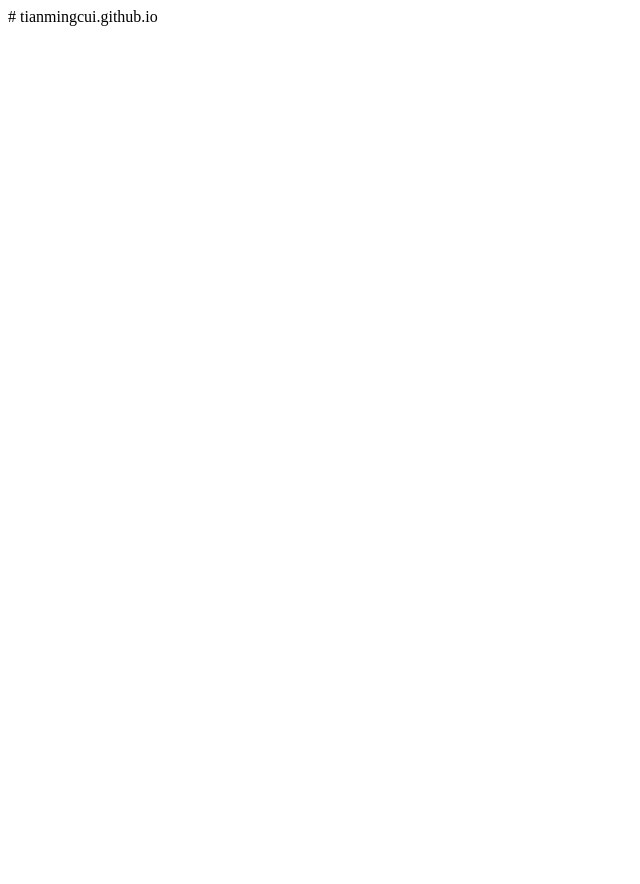
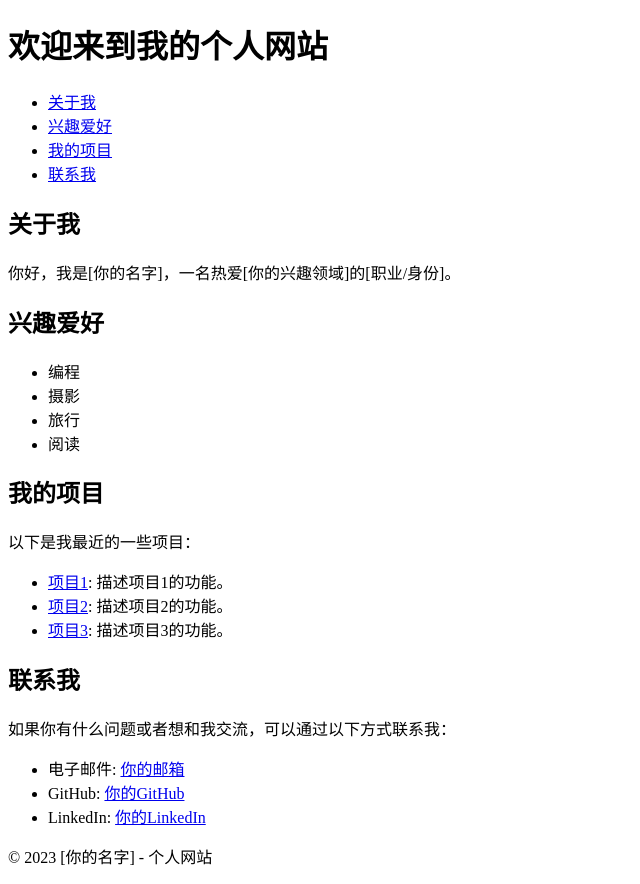
Before and after one commit to Clark320/tianmingcui.github.io, a plain HTML site: page index.html in a window 1280 px wide. Shown: the whole page, without its empty margins (0-640 px from the left). Before the commit the page ends 800 px from the top, so only its background shows below. Drawn offline with Linux system fonts and the light colour scheme.

Commit message:
Update index.html

```diff
--- a/index.html
+++ b/index.html
@@ -1 +1,64 @@
-# tianmingcui.github.io
+<!DOCTYPE html>
+<html lang="zh-CN">
+<head>
+    <meta charset="UTF-8">
+    <meta name="viewport" content="width=device-width, initial-scale=1.0">
+    <title>我的个人网站</title>
+    <link rel="stylesheet" href="styles.css"> <!-- 引入你的CSS样式 -->
+    <link rel="icon" type="image/png" href="favicon.png"> <!-- 网站图标 -->
+</head>
+<body>
+
+<header>
+    <h1>欢迎来到我的个人网站</h1>
+    <nav>
+        <ul>
+            <li><a href="#about">关于我</a></li>
+            <li><a href="#interests">兴趣爱好</a></li>
+            <li><a href="#projects">我的项目</a></li>
+            <li><a href="#contact">联系我</a></li>
+        </ul>
+    </nav>
+</header>
+
+<section id="about">
+    <h2>关于我</h2>
+    <p>你好，我是[你的名字]，一名热爱[你的兴趣领域]的[职业/身份]。</p>
+</section>
+
+<section id="interests">
+    <h2>兴趣爱好</h2>
+    <ul>
+        <li>编程</li>
+        <li>摄影</li>
+        <li>旅行</li>
+        <li>阅读</li>
+    </ul>
+</section>
+
+<section id="projects">
+    <h2>我的项目</h2>
+    <p>以下是我最近的一些项目：</p>
+    <ul>
+        <li><a href="https://github.com/你的用户名/项目1">项目1</a>: 描述项目1的功能。</li>
+        <li><a href="https://github.com/你的用户名/项目2">项目2</a>: 描述项目2的功能。</li>
+        <li><a href="https://github.com/你的用户名/项目3">项目3</a>: 描述项目3的功能。</li>
+    </ul>
+</section>
+
+<section id="contact">
+    <h2>联系我</h2>
+    <p>如果你有什么问题或者想和我交流，可以通过以下方式联系我：</p>
+    <ul>
+        <li>电子邮件: <a href="mailto:你的邮箱">你的邮箱</a></li>
+        <li>GitHub: <a href="https://github.com/你的用户名">你的GitHub</a></li>
+        <li>LinkedIn: <a href="https://www.linkedin.com/in/你的用户名">你的LinkedIn</a></li>
+    </ul>
+</section>
+
+<footer>
+    <p>&copy; 2023 [你的名字] - 个人网站</p>
+</footer>
+
+</body>
+</html>
```
